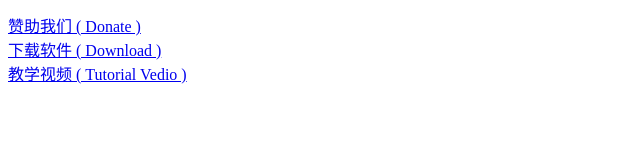
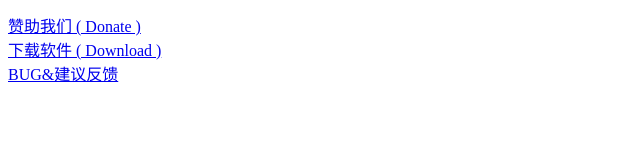
Before and after one commit to Taka-sab/taka-sab.github.io, a plain HTML site: page index.html in a window 1280 px wide. Shown: the part 230-386 px from the top of the page, without its empty margins (0-640 px from the left). Drawn offline with Linux system fonts and the light colour scheme.

Commit message:
Update index.html

```diff
--- a/index.html
+++ b/index.html
@@ -12,7 +12,7 @@
   <p>sd敢达互助群  951652670</p>
   <a href="https://afdian.net/@sdgundam" target="_blank">赞助我们 ( Donate )</a></br>
   <a href="https://afdian.net/p/f23f26462e7a11e9b70f52540025c377" target="_blank">下载软件 ( Download )</a></br>
-  <a href="https://afdian.net/@sdgundam" target="_blank">教学视频 ( Tutorial Vedio )</a></br></br></br></br></br></br></br>
+  <a href="https://afdian.net/p/94b029b02e7c11e98e6f52540025c377" target="_blank">BUG&建议反馈</a></br></br></br></br></br></br></br>
   <a href="https://sdplayer.club" target="_blank">前往玩家要塞查询机体代码</a>
   </br>
   <script type="text/javascript" src="https://s23.cnzz.com/z_stat.php?id=1276115331&web_id=1276115331"></script>
```
